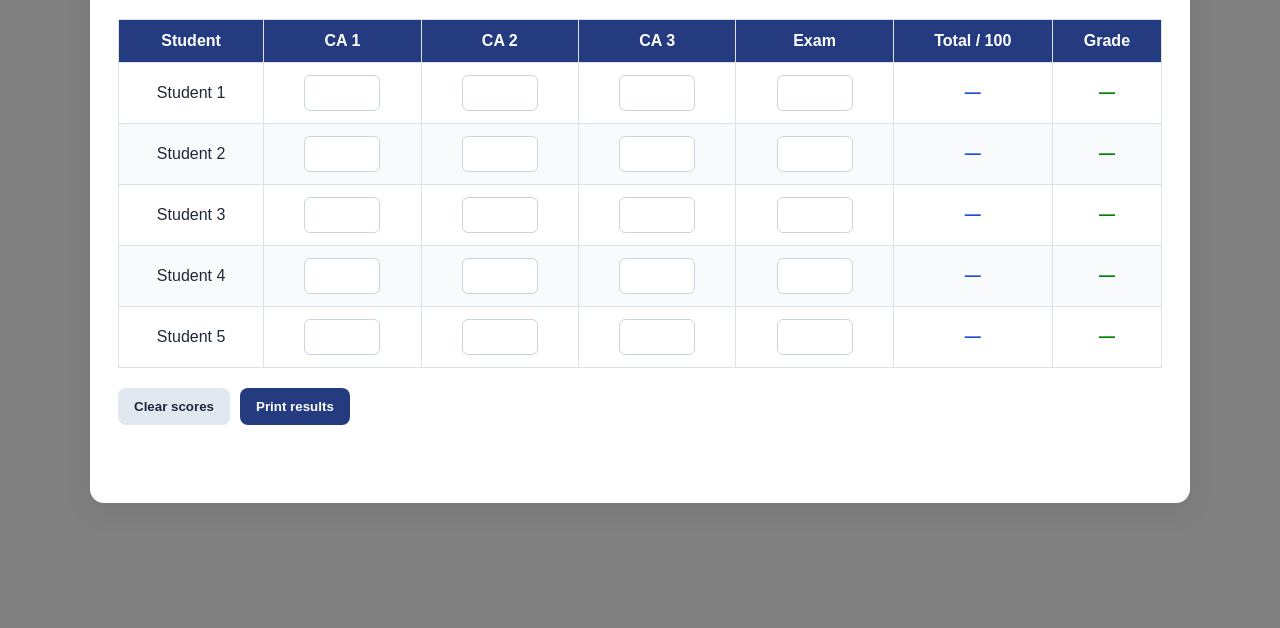
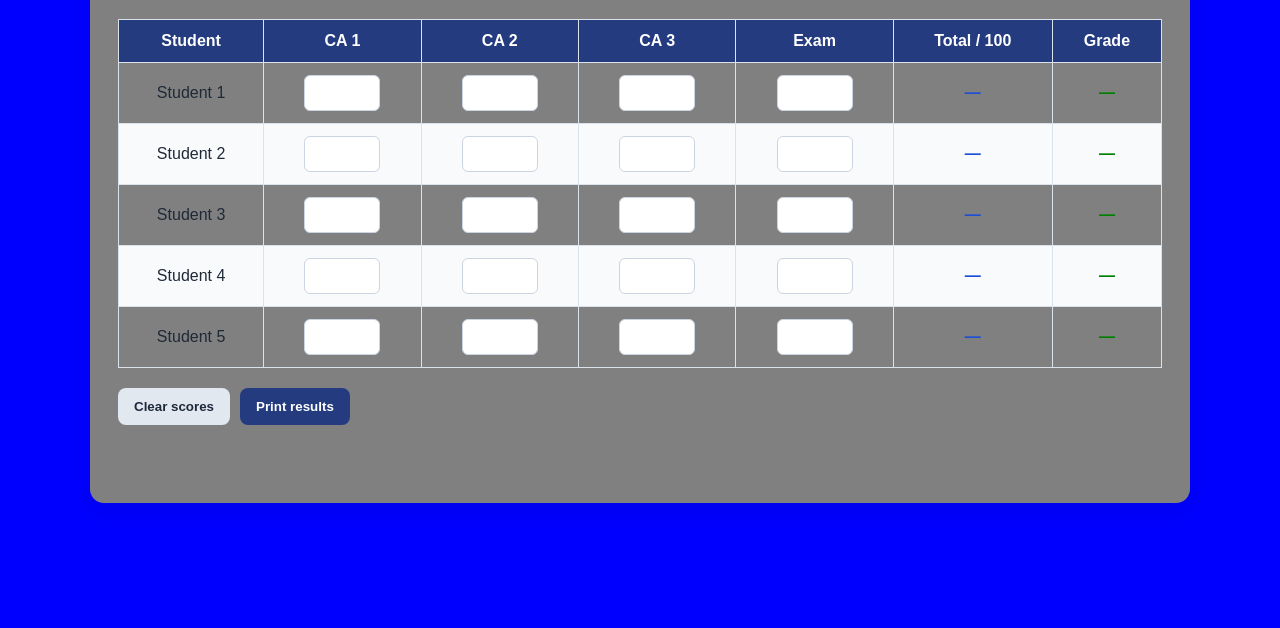
Before and after one commit to dev-innocent/CGP-Calculator, a plain HTML site: page index.html in a window 1280 px wide. Shown: the part 172-800 px from the top of the page. Drawn offline with Linux system fonts and the light colour scheme.

Commit message:
Update style.css

```diff
--- a/style.css
+++ b/style.css
@@ -5,15 +5,14 @@ body {
   margin: 0;
   padding: 32px 16px;
   font-family: Arial, sans-serif;
-
+  background-color: blue;
   color: #1f2937;
-  background-color: grey;
 }
 .container {
   max-width: 1100px;
   margin: auto;
   padding: 28px;
-  background: #fff;
+  background: grey;
   border-radius: 14px;
   box-shadow: 0 8px 28px rgba(0, 0, 0, 0.08);
 }
```
